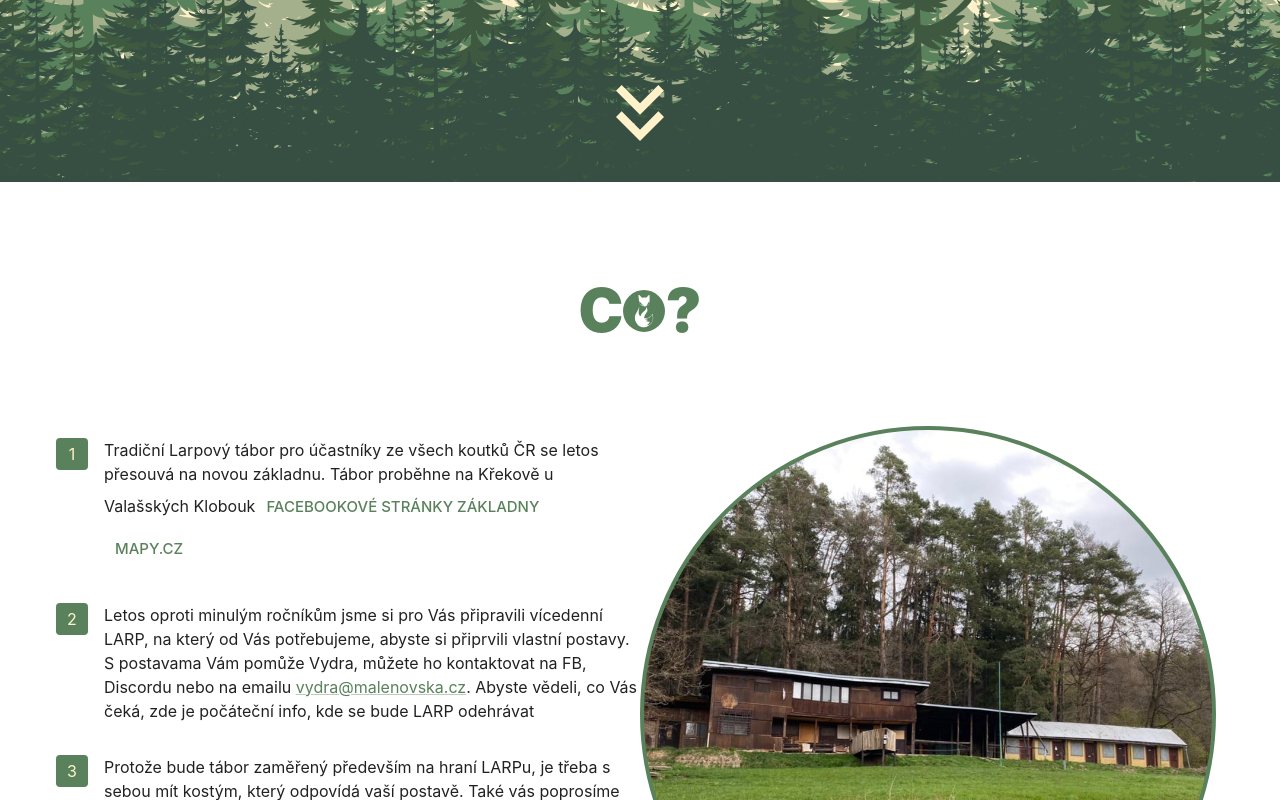
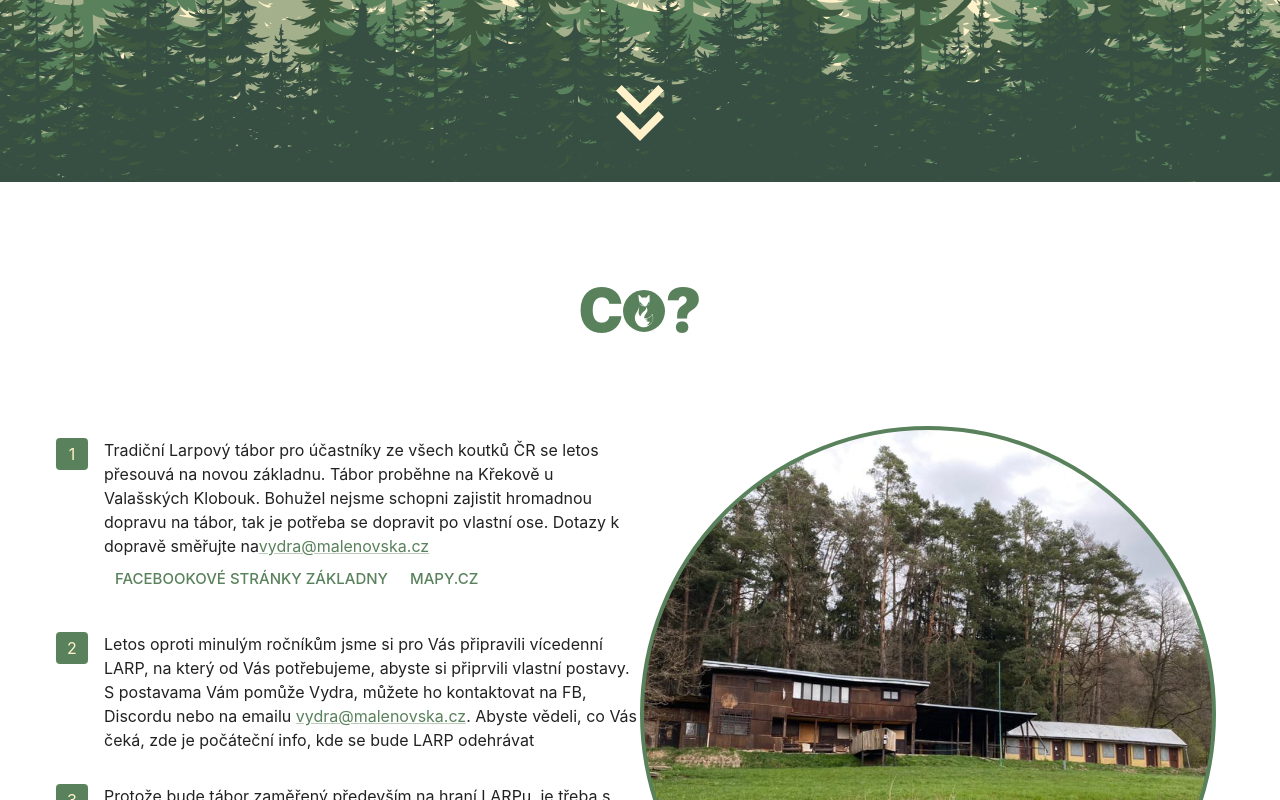
Before and after one commit to tumido/malenovska-tabor, a Next.js app: page / in a window 1280 px wide. Shown: the part 458-1258 px from the top of the page. Built offline with nearby package versions, Linux system fonts and the light colour scheme; no server answers.

Commit message:
Update Co.tsx

```diff
--- a/containers/Co.tsx
+++ b/containers/Co.tsx
@@ -15,7 +15,9 @@ const Co = () => {
             <li>
               Tradiční Larpový tábor pro účastníky ze všech koutků ČR se letos
               přesouvá na novou základnu. Tábor proběhne na Křekově u Valašských
-              Klobouk
+              Klobouk. Bohužel nejsme schopni zajistit hromadnou dopravu na tábor,
+              tak je potřeba se dopravit po vlastní ose. Dotazy k dopravě směřujte na
+              <Link href="mailto:vydra@malenovska.cz">vydra@malenovska.cz</Link>
               <Button
                 variant="text"
                 size="large"
```
